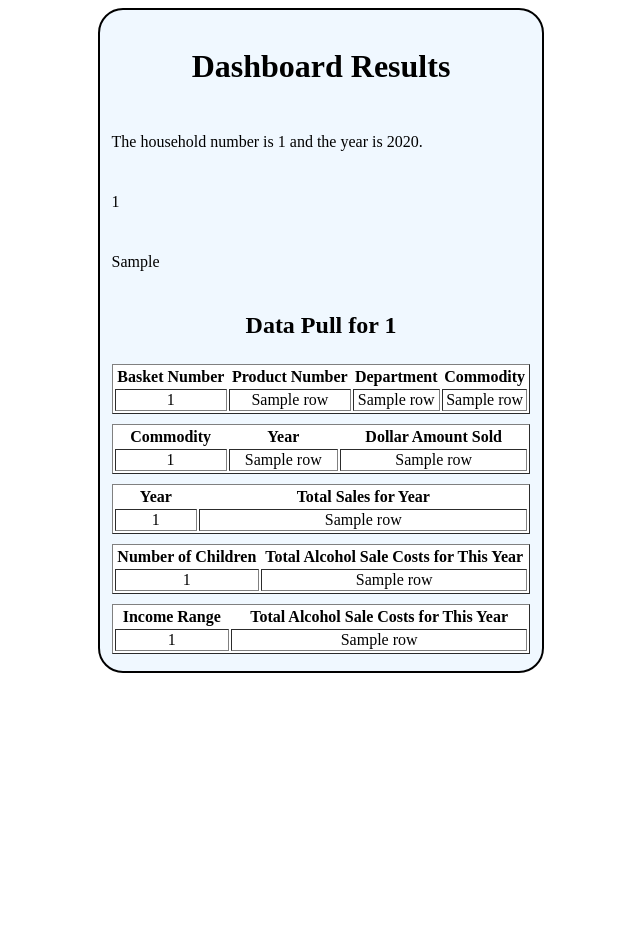
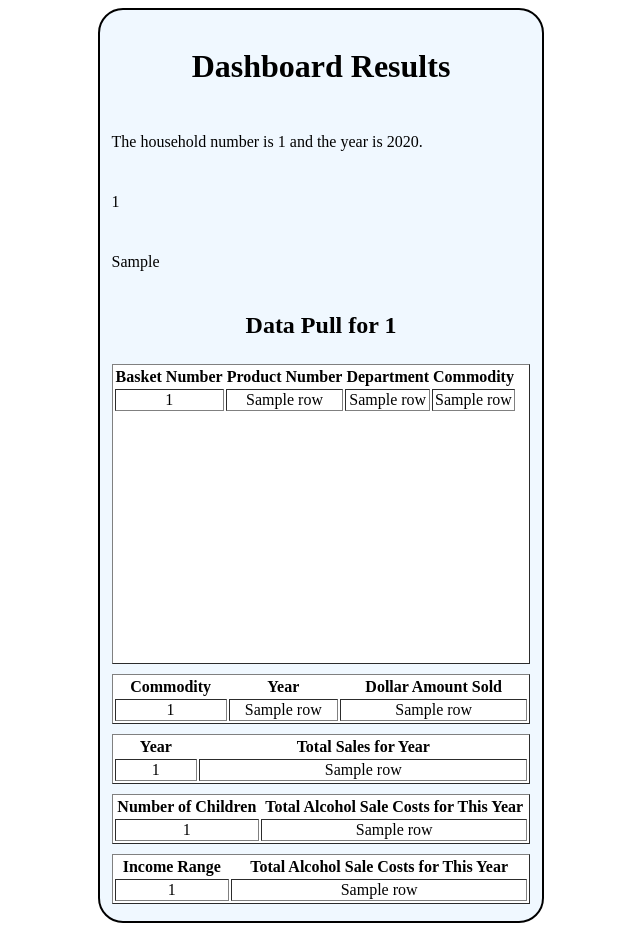
Before and after one commit to welagejl1684/cloudComputingFinalProject, a Flask app: template templates/dashboard_results.html in a window 1280 px wide. Shown: the whole page, without its empty margins (319-959 px from the left). Before the commit the page ends 673 px from the top, so only its background shows below. Run offline with Flask 2, Linux system fonts and the light colour scheme; the template is opened without the code that fills it: most values are stand-ins (such as "Sample title", 1, 10 or a date in 2020).

Commit message:
Table scroll
Made the big table scrollable

```diff
--- a/static/css/styles.css
+++ b/static/css/styles.css
@@ -21,6 +21,12 @@ table {
     border-color: gray;
     border-collapse: separate;
     background-color: white;
+}
+
+.data-pull-table {
+    overflow-y: scroll;
+    height: 300px;
+    display: block;
 }
 
 td {
--- a/templates/dashboard_results.html
+++ b/templates/dashboard_results.html
@@ -20,7 +20,7 @@
 					<p>{{hshdNumAlcSalesCash}}</p>
 				</div>
 			  <h2>Data Pull for {{hshd_num}} </h2>
-				<table>
+				<table class="data-pull-table">
 					<thead>
 						<th>Basket Number</th>
 						<th>Product Number</th>
```
